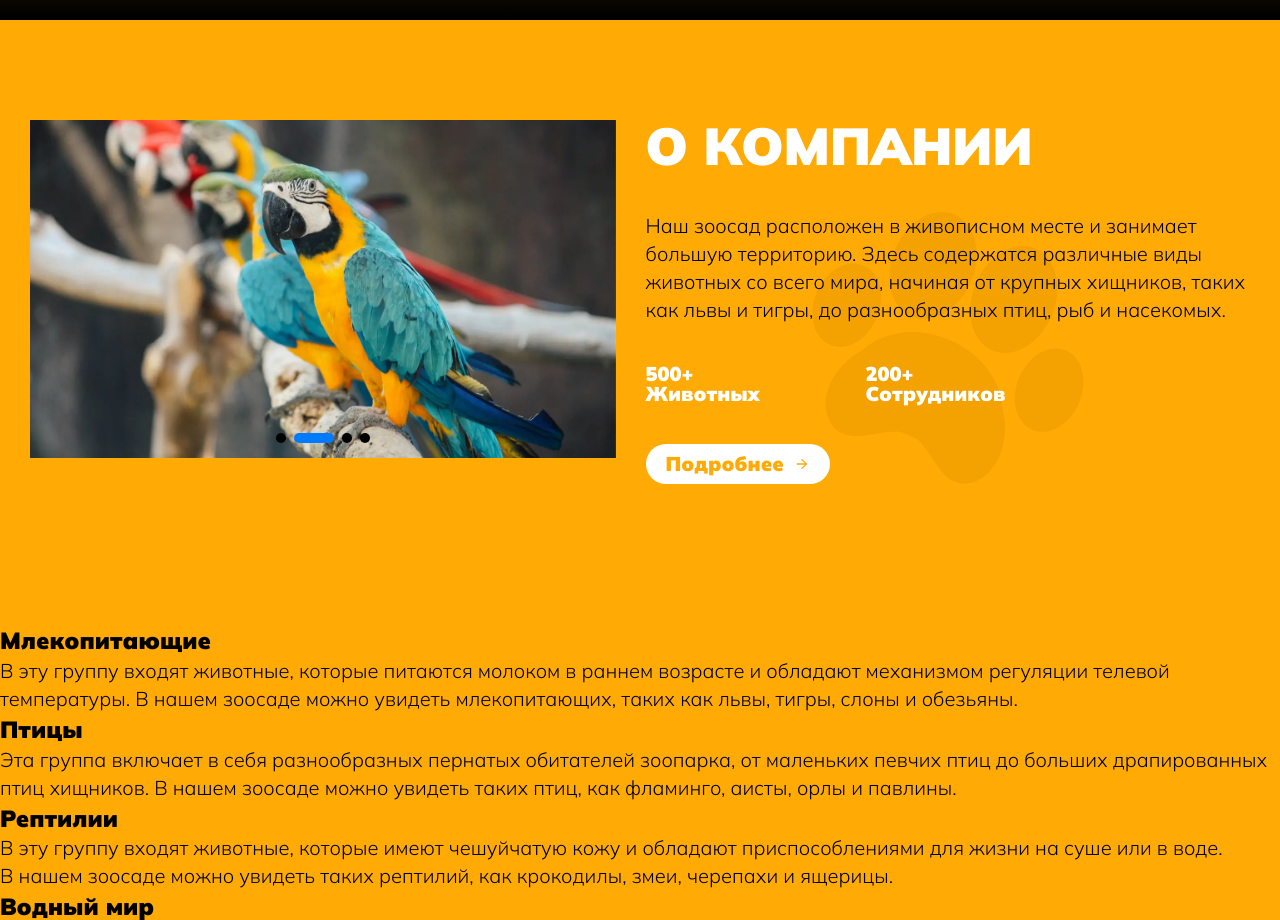
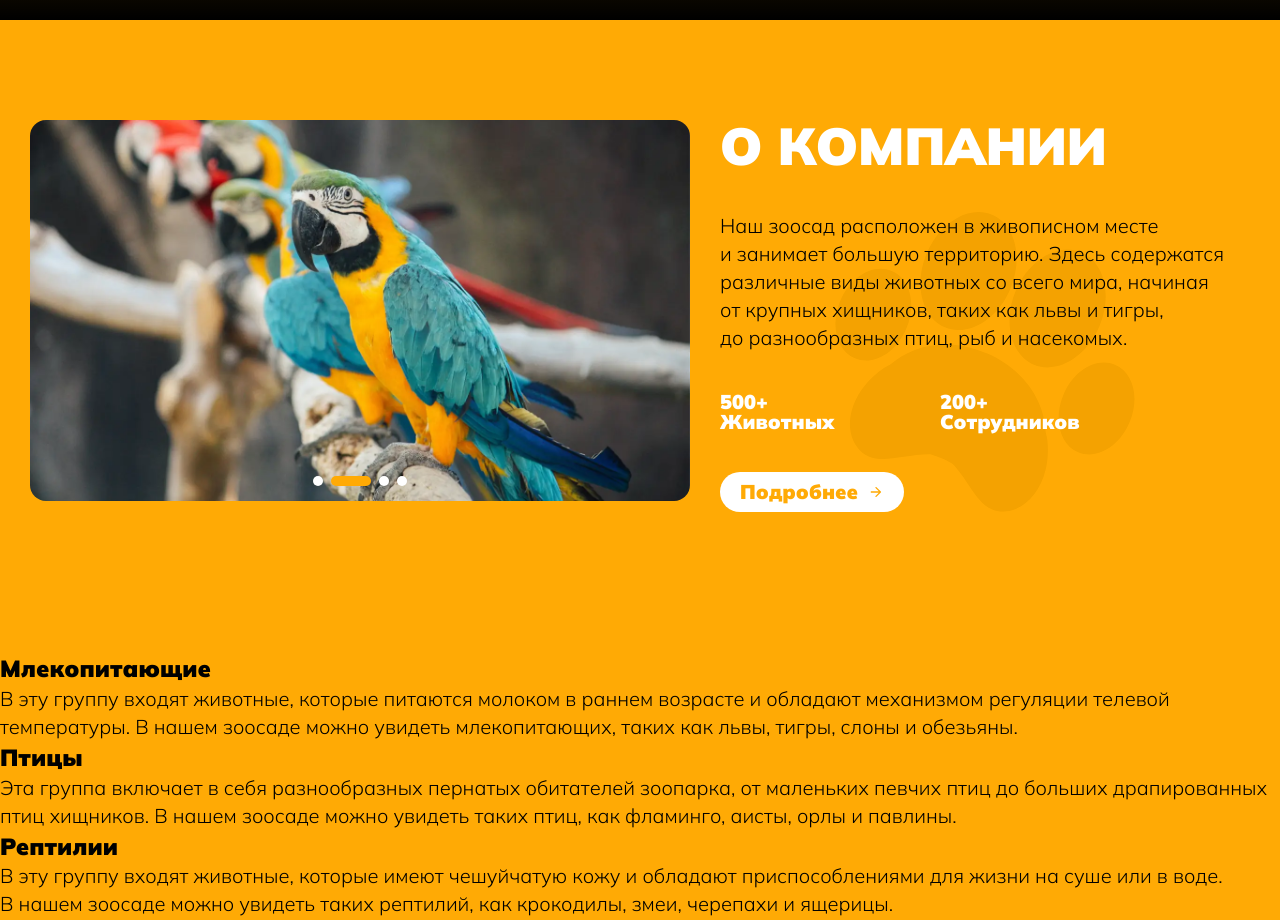
Before and after one commit to CrazyEjek/PRETTY_PAW, a website built with webpack: page src/index.html in a window 1280 px wide. Shown: the part 800-1720 px from the top of the page. Built offline with nearby package versions, Linux system fonts and the light colour scheme; grey boxes are pictures that could not be loaded; files whose address does not match are found by name.

Commit message:
paggination

```diff
--- a/src/style/_style.scss
+++ b/src/style/_style.scss
@@ -97,7 +97,7 @@ iframe {
     @include xxl {
       padding-left: 60px;
       padding-right: 60px;
-      min-width: 2560px;
+      max-width: 2560px;
       margin: 0 auto;
  }
 }
@@ -131,16 +131,16 @@ iframe {
   }
 }
 
-
 .swiper-pagination-bullet {
   width: 10px;
   height: 10px;
   border-radius: 16px;
-  border-color: $second;
+  background-color: $second;
   opacity: 1;
+  transition: width .3s ease;
 }
 
 .swiper-pagination-bullet-active {
   width: 40px;
-  border-color: $back;
+  background-color: $back;
 }
--- a/src/style/about.scss
+++ b/src/style/about.scss
@@ -9,7 +9,8 @@
         @include lg {
             // жесткий адаптив на гридах
             display: grid;
-            grid-template-columns: 48% 1fr;
+            // grid-template-columns: 48% 1fr;
+            grid-template-columns: minmax(460px, 660px) 1fr;
             gap: 40px 20px;
             grid-template-areas:
             'title title'
@@ -124,13 +125,21 @@
         }
     }
 
+    &__slider {
+        @include lg {
+            grid-area: slider;
+        }
+    }
+
+
+
     &__picture {
         @include lg {
             grid-area: slider;
         }
     }
     &__image {
-        background-repeat: 16px;
+        border-radius: 16px;
         max-height: 400px;
     }
 }
```
